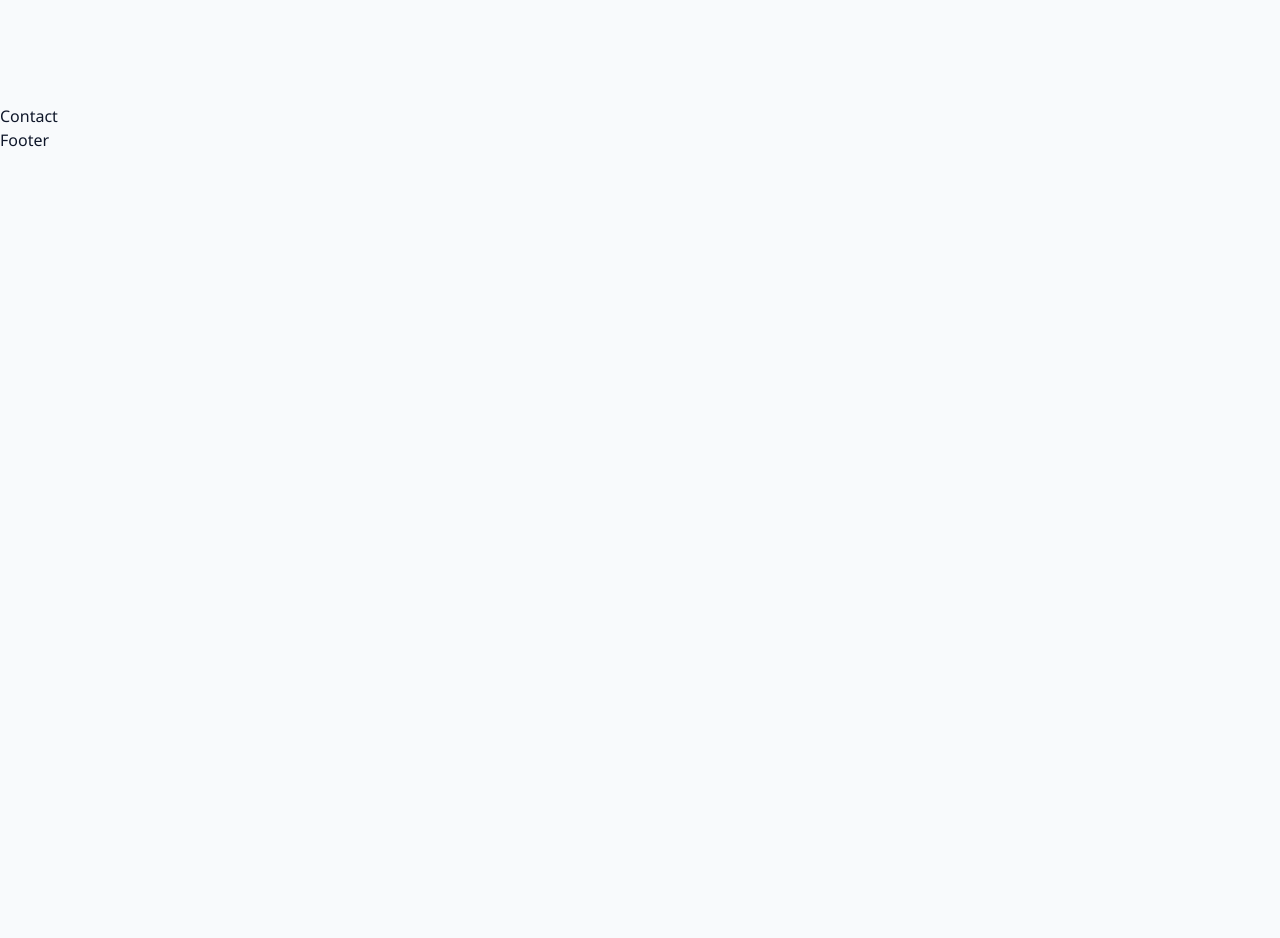
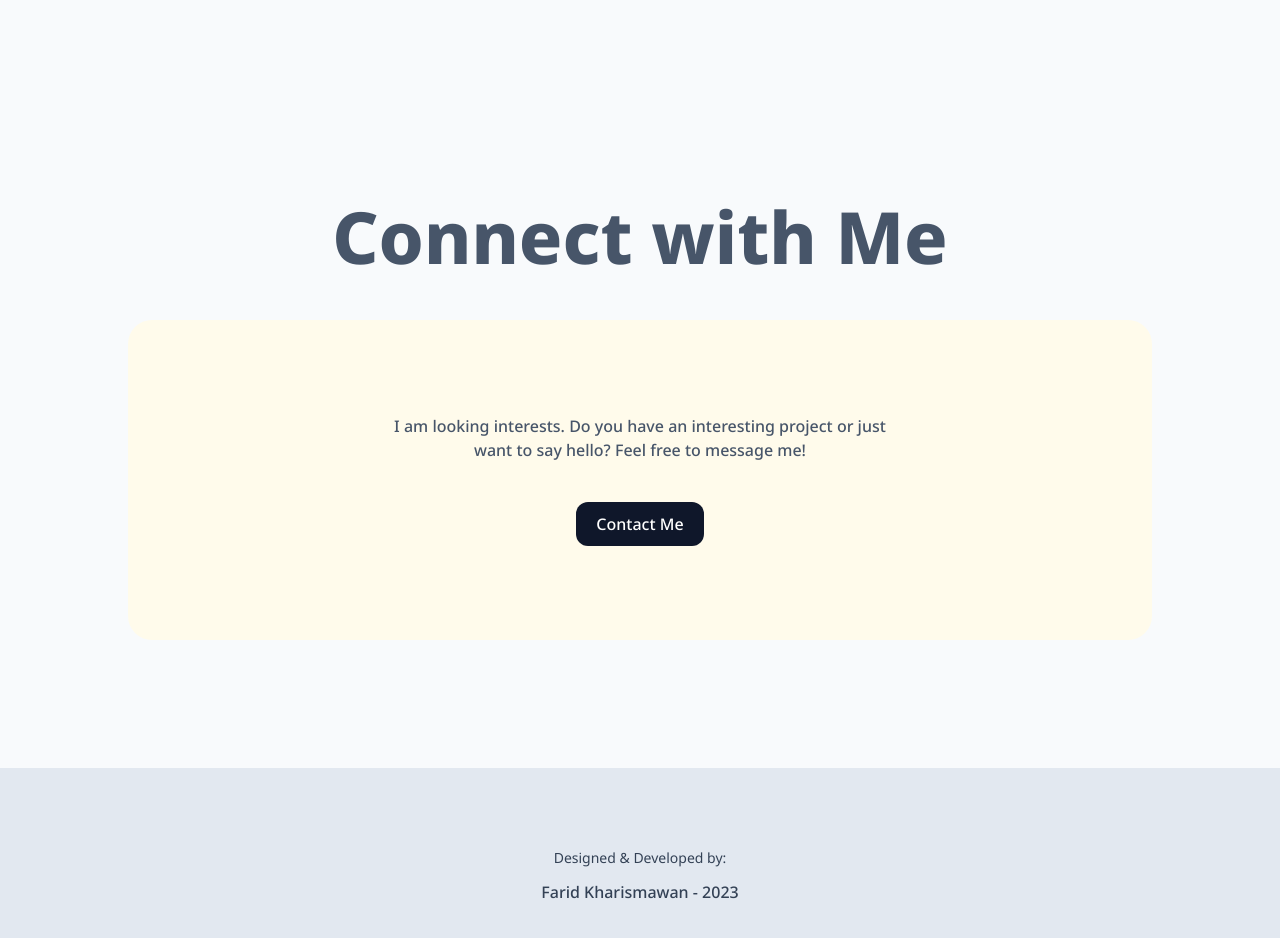
Before and after one commit to faridkharis/faridkharis_0.3, a Next.js app: page / in a window 1280 px wide. Shown: the part 4120-5058 px from the top of the page. Before the commit the page ends 5000 px from the top, so only its background shows below. Built offline with nearby package versions, Linux system fonts and the light colour scheme.

Commit message:
feat: add footer

```diff
--- a/app/layout.tsx
+++ b/app/layout.tsx
@@ -23,7 +23,7 @@ export default function RootLayout({
 }) {
   return (
     <html lang="en">
-      <body className={`${notoSans.className} bg-slate-50 text-slate-900 relative scroll-smooth h-[5000px]`}>
+      <body className={`${notoSans.className} bg-slate-50 text-slate-900 relative scroll-smooth`}>
         <Header />
         {children}
         <Footer />
--- a/components/Contact.tsx
+++ b/components/Contact.tsx
@@ -1,7 +1,37 @@
+'use client';
+
+import { motion } from 'framer-motion';
+import Button from './Button';
+
 export default function Contact() {
   return (
-    <section>
-      Contact
+    <section id="contact" className="py-[3rem] w-[100%] mx-auto">
+      <motion.h2
+        className="text-center font-extrabold text-7xl mt-[3rem] text-slate-600"
+        initial={{ x: -100, opacity: 0 }}
+        whileInView={{
+          x: 0,
+          opacity: 1,
+          transition: {
+            type: 'spring',
+            bounce: 0.4,
+            duration: 0.5,
+            delay: 0.1,
+          },
+        }}
+        viewport={{ once: true }}
+      >
+        Connect with Me
+      </motion.h2>
+      <div className="flex justify-center h-[20rem] mt-[3rem] mx-auto xl:w-[90%]">
+        <div className="flex flex-col justify-center items-center gap-10 bg-amber-50 rounded-3xl w-full max-w-5xl p-10 md:p-20">
+          <p className="max-w-lg text-center text-slate-600 font-medium">
+            I am looking   interests. Do you have an interesting project or just want to say hello?
+            Feel free to message me!
+          </p>
+          <Button type="button" title="Contact Me" variant="btn_navy" />
+        </div>
+      </div>
     </section>
   );
 }
--- a/components/Footer.tsx
+++ b/components/Footer.tsx
@@ -1,7 +1,10 @@
 export default function Footer() {
   return (
-    <section>
-      Footer
-    </section>
+    <footer className="bg-slate-200 p-10 mt-[5rem]">
+      <div className="max-w-5xl xl:w-[90%] p-5 md:p-10 mx-auto text-center">
+        <p className="text-slate-700 font-normal text-sm mb-3">Designed & Developed by:</p>
+        <p className="text-slate-700 font-medium text-base">Farid Kharismawan - 2023</p>
+      </div>
+    </footer>
   );
 }
--- a/lib/data.ts
+++ b/lib/data.ts
@@ -64,7 +64,7 @@ export const projects = [
   {
     id: 'project1',
     title: 'E-commerce Catalog',
-    description: 'An e-commerce catalog website that displays men\'s and women\'s clothing catalogs. This website is the assignment of the Core Initiative Frontend Project Based Internship Program by Rakamin.',
+    description: 'An e-commerce catalog website that displays men\'s and women\'s clothing catalogs. This website is the assignment of the Project Based Internship Program by Rakamin.',
     links: {
       github: 'https://github.com/faridkharis/ecommerce-catalog',
       website: 'https://ecommerce-faridkharis.netlify.app/',
@@ -79,7 +79,7 @@ export const projects = [
   {
     id: 'project2',
     title: 'Promptopia',
-    description: 'Promptopia is a web application that is useful as a medium for writing short texts called prompts. Not only our prompts, but we can also see prompts from other users.Promptopia was built using Next.js, MongoDB, React.js, and Google Cloud frameworks for user authentication.',
+    description: 'Promptopia is a web application for writing short texts called prompts. Not only our prompts, but we can also see prompts from other users.',
     links: {
       github: 'https://github.com/faridkharis/promptopia',
       website: 'https://promptopia-theta-eight.vercel.app/',
```
